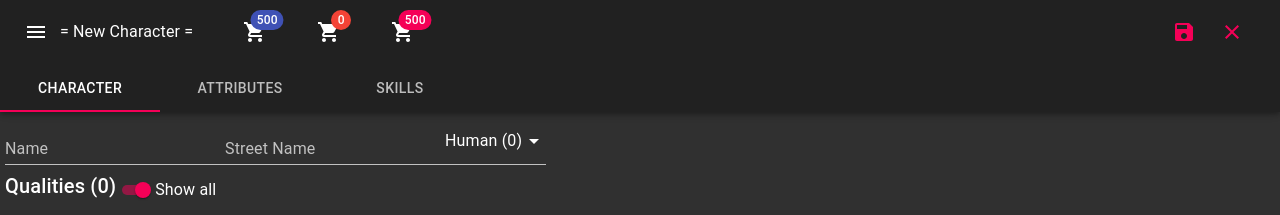
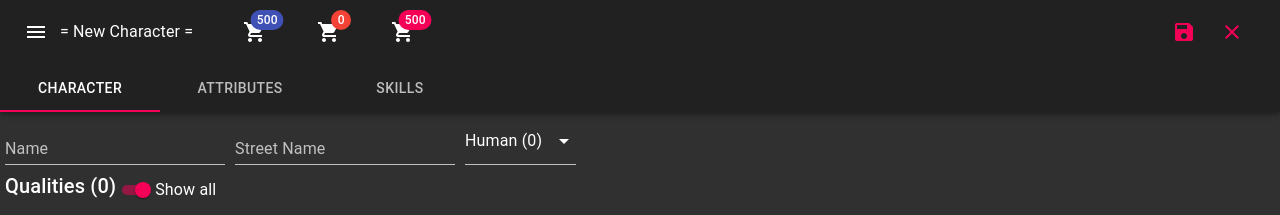
Before and after one commit to simonhaisz/cyberpunk-character-creator, a React (Create React App) app: page / in a window 1280 px wide. Shown: the top 215 px of the page. Built offline with nearby package versions, Linux system fonts and the light colour scheme.

Commit message:
Space out character tab

```diff
--- a/src/component/Character.tsx
+++ b/src/component/Character.tsx
@@ -15,8 +15,11 @@ const useStyles = makeStyles({
     header: {
         display: "flex",
         flexDirection: "row",
-        margin: "5px"
-    }
+        margin: "5px",
+    },
+    field: {
+        paddingRight: "10px",
+    },
 });
 
 const Character: FC = () => {
@@ -31,9 +34,9 @@ const Character: FC = () => {
     return (
         <Fragment>
             <div className={classes.header}>
-                <TextField id-="name" label="Name" value={name} onChange={e => updateCharacter({ ...character, name: e.target.value})} />
-                <TextField id-="street-name" label="Street Name" value={streetName} onChange={e => updateCharacter({ ...character, streetName: e.target.value})} />
-                <Select id="meta-type" value={metaType} displayEmpty onChange={e => updateCharacter({ ...character, metaType: e.target.value as MetaType})}>
+                <TextField id-="name" label="Name" value={name} onChange={e => updateCharacter({ ...character, name: e.target.value})} className={classes.field} />
+                <TextField id-="street-name" label="Street Name" value={streetName} onChange={e => updateCharacter({ ...character, streetName: e.target.value})} className={classes.field} />
+                <Select id="meta-type" value={metaType} displayEmpty onChange={e => updateCharacter({ ...character, metaType: e.target.value as MetaType})} className={classes.field}>
                     {ALL_META_TYPES.map(t => <MenuItem key={t} value={t}>{t} ({getMetaTypeCost(t)})</MenuItem>)}
                 </Select>
             </div>
```
